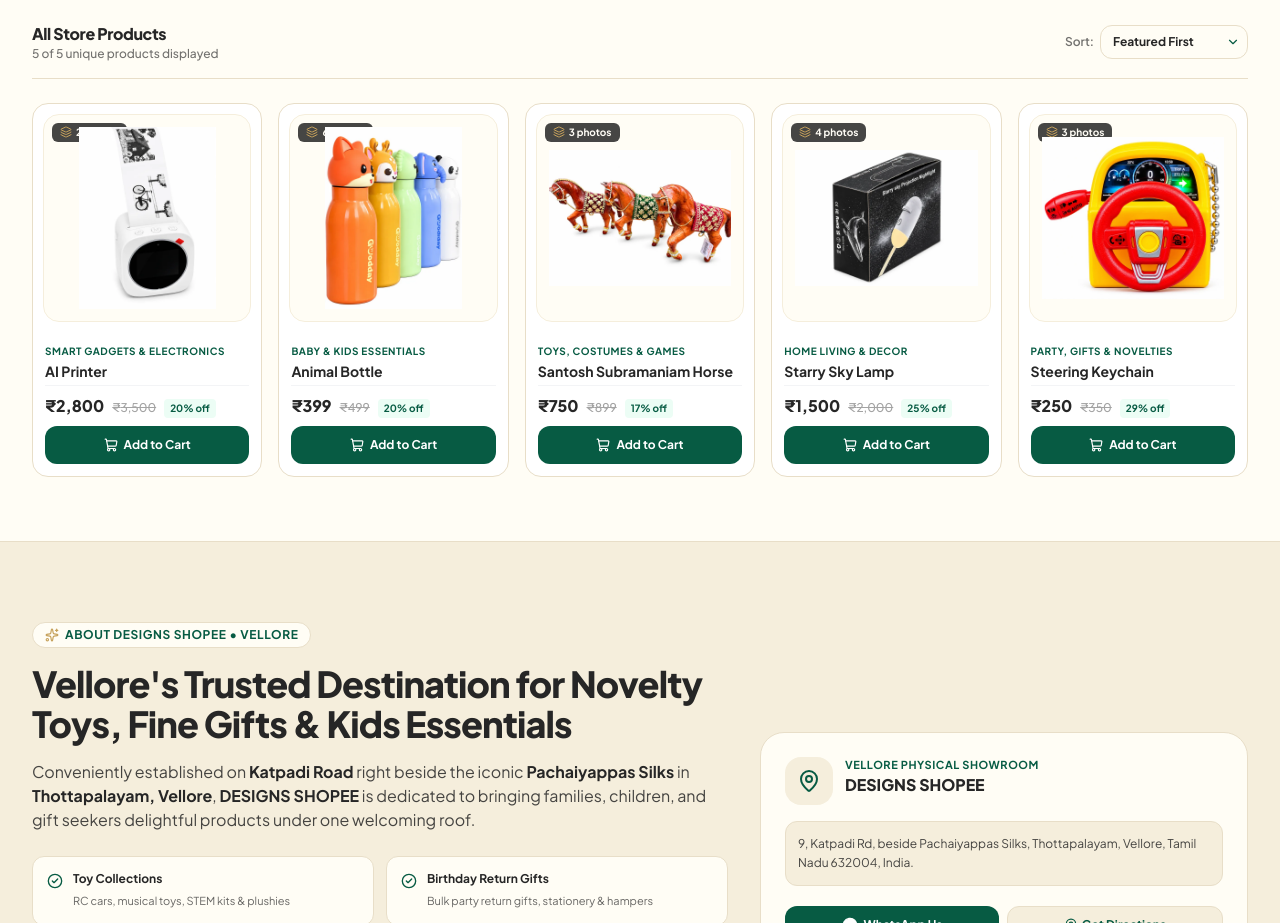
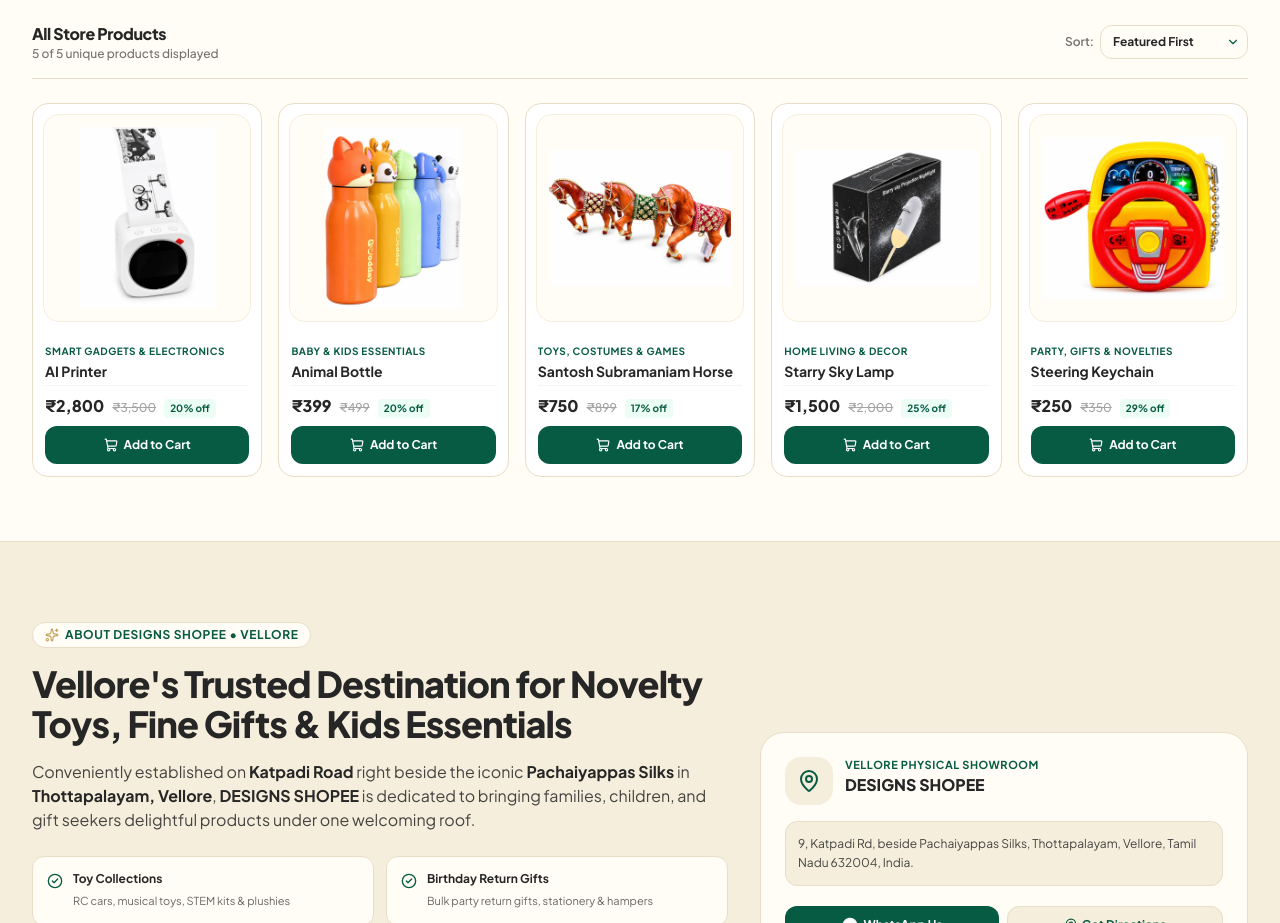
Before and after one commit to kishorbolt/designsshopee, a React (Vite) app: page / in a window 1280 px wide. Shown: the part 1240-2163 px from the top of the page. Built offline with nearby package versions, Linux system fonts and the light colour scheme.

Commit message:
Remove photo-count badges from catalogue product cards for clean, unobstructed product images

```diff
--- a/src/components/ProductCard.tsx
+++ b/src/components/ProductCard.tsx
@@ -1,6 +1,6 @@
 import React from 'react';
 import { Link } from 'react-router-dom';
-import { ShoppingCart, MessageCircle, ArrowUpRight, Layers } from 'lucide-react';
+import { ShoppingCart, MessageCircle, ArrowUpRight } from 'lucide-react';
 import { Product } from '../types';
 import { useCart } from '../context/CartContext';
 import { OptimizedImage } from './OptimizedImage';
@@ -50,14 +50,6 @@ export const ProductCard: React.FC<ProductCardProps> = ({ product, priority = fa
             imageClassName="transition-transform duration-300 group-hover:scale-105 drop-shadow-xs"
             className="w-full h-full"
           />
-
-          {/* Multiple Images Indicator */}
-          {product.images && product.images.length > 1 && (
-            <div className="absolute top-2 left-2 px-2 py-0.5 rounded-md bg-[#262626]/85 backdrop-blur-xs text-[#FFFDF5] text-[10px] font-bold flex items-center gap-1 shadow-xs pointer-events-none">
-              <Layers className="w-3 h-3 text-[#C6A15B]" />
-              <span>{product.images.length} photos</span>
-            </div>
-          )}
 
           {/* Quick view indicator on hover */}
           <div className="absolute inset-0 bg-brand-dark/5 opacity-0 group-hover:opacity-100 transition-opacity hidden md:flex items-center justify-center pointer-events-none">
--- a/src/pages/HomePage.tsx
+++ b/src/pages/HomePage.tsx
@@ -12,8 +12,7 @@ import {
   Phone,
   CheckCircle2,
   X,
-  SlidersHorizontal,
-  Layers
+  SlidersHorizontal
 } from 'lucide-react';
 import productsData from '../data/products.json';
 import { ProductCard } from '../components/ProductCard';
```
